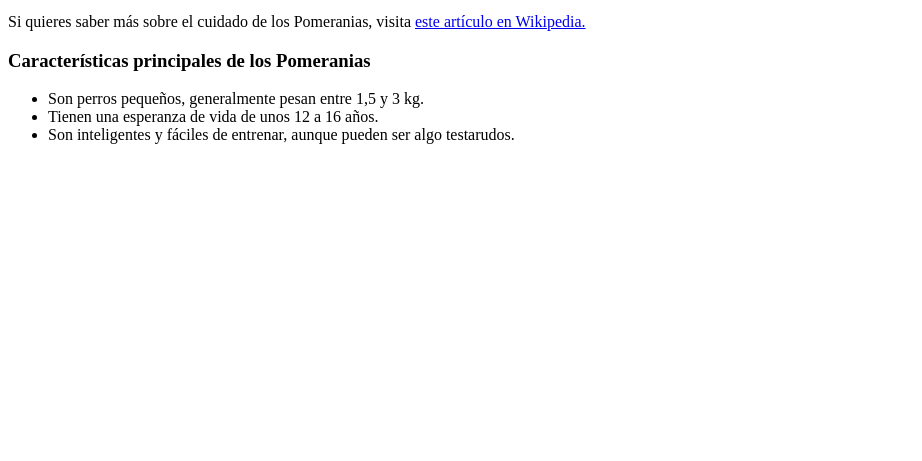
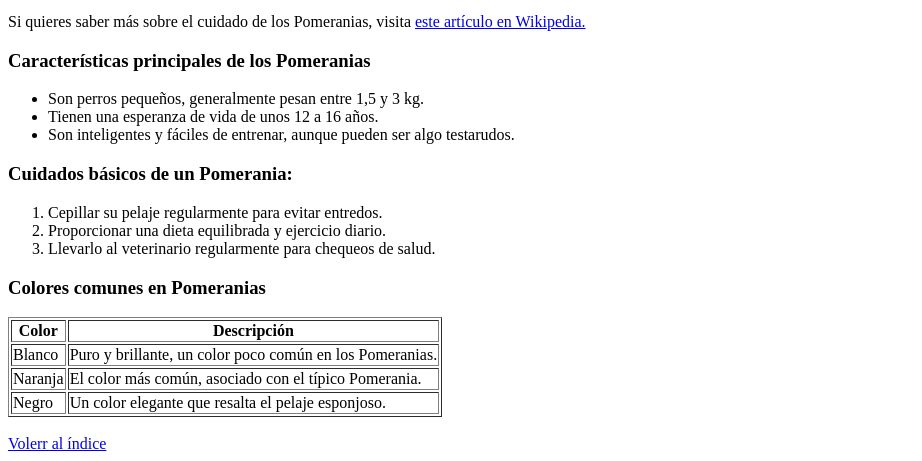
Before and after one commit to Dmarmun/HLC_T2, a plain HTML site: page A3.html in a window 1280 px wide. Shown: the part 720-1181 px from the top of the page, without its empty margins (0-922 px from the left). Before the commit the page ends 880 px from the top, so only its background shows below. Drawn offline with Linux system fonts and the light colour scheme.

Commit message:
Common colors

```diff
--- a/A3.html
+++ b/A3.html
@@ -7,7 +7,7 @@
 </head>
 <body>
     <h1>Información sobre la raza Pomerania</h1>
-    <h2>Índice</h2>
+    <h2 id="00">Índice</h2>
     <ul>
         <li><a href="#01">Descripción de los Pomeranias</a></li>
         <li><a href="#02">Imagen de un Pomerania</a></li>
@@ -27,6 +27,36 @@
         <li>Tienen una esperanza de vida de unos 12 a 16 años.</li>
         <li>Son inteligentes y fáciles de entrenar, aunque pueden ser algo testarudos.</li>
     </ul>
-
+    <h3 id="04">Cuidados básicos de un Pomerania:</h3>
+    <ol>
+        <li>Cepillar su pelaje regularmente para evitar entredos.</li>
+        <li>Proporcionar una dieta equilibrada y ejercicio diario.</li>
+        <li>Llevarlo al veterinario regularmente para chequeos de salud.</li>
+    </ol>
+    <h3 id="05">Colores comunes en Pomeranias</h3>
+    <table border="1">
+        <thead>
+            <tr>
+                <th>Color</th>
+                <th>Descripción</th>
+            </tr>
+        </thead>
+        <tbody>
+            <tr>
+                <td>Blanco</td>
+                <td>Puro y brillante, un color poco común en los Pomeranias.</td>
+            </tr>
+            <tr>
+                <td>Naranja</td>
+                <td>El color más común, asociado con el típico Pomerania.</td>
+            </tr>
+            <tr>
+                <td>Negro</td>
+                <td>Un color elegante que resalta el pelaje esponjoso.</td>
+            </tr>
+        </tbody>
+     </table>
+     <br>
+     <a href="#00">Volerr al índice</a>
 </body>
 </html>
```
